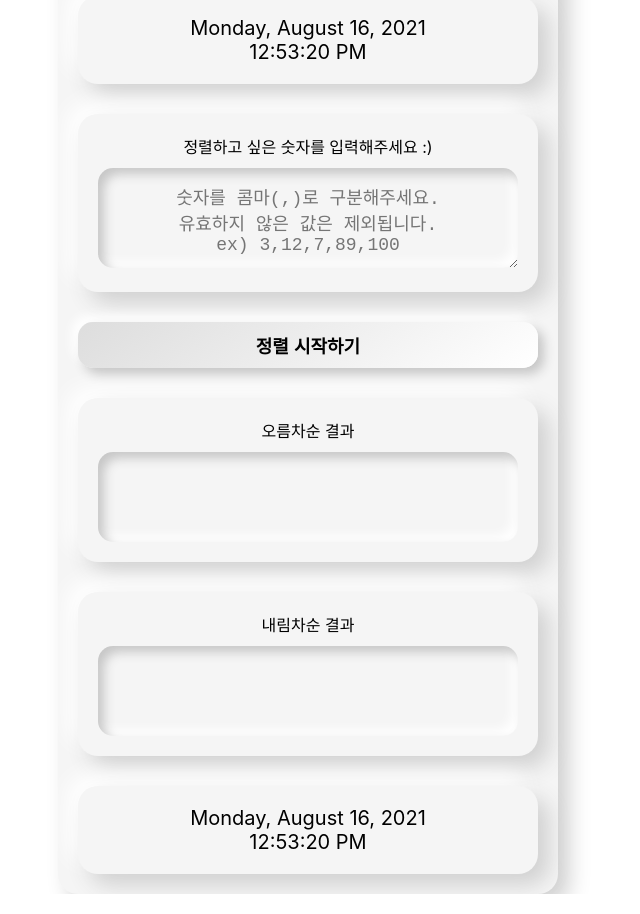
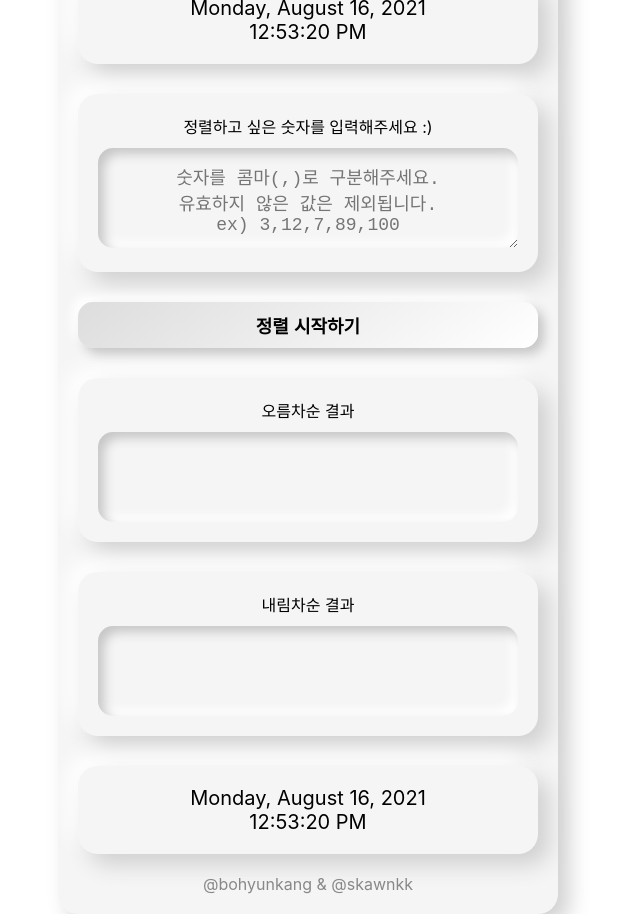
Before and after one commit to bohyunkang/sorting-machine, a React (Create React App) app: page / in a window 1280 px wide. Shown: the whole page, without its empty margins (332-972 px from the left). Built offline with nearby package versions, Linux system fonts and the light colour scheme.

Commit message:
style : 카피라이트 문구 추가
Co-authored-by: junamee <skawnkk@users.noreply.github.com>

```diff
--- a/src/App.css
+++ b/src/App.css
@@ -77,3 +77,9 @@ h1 {
 	font-size: 50px;
 	font-weight: bold;
 }
+
+.copyright {
+	display: inline-block;
+	margin-top: 20px;
+	color: #888;
+}
--- a/src/App.js
+++ b/src/App.js
@@ -37,6 +37,7 @@ function App() {
 				<ResultDescending {...{ descendingResult, start, setStart }} />
 
 				<Timer language={"en-US"} />
+				<span className="copyright">@bohyunkang & @skawnkk</span>
 			</div>
 		</div>
 	);
```
